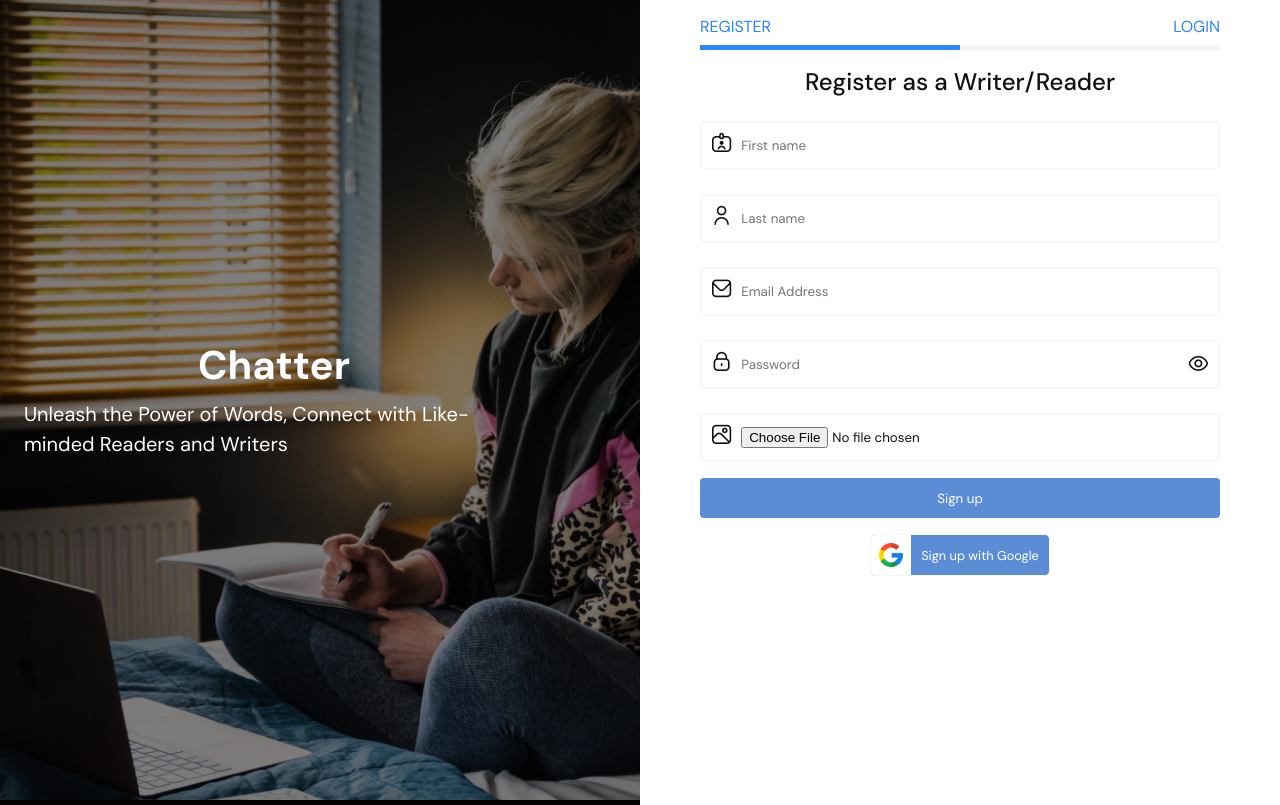
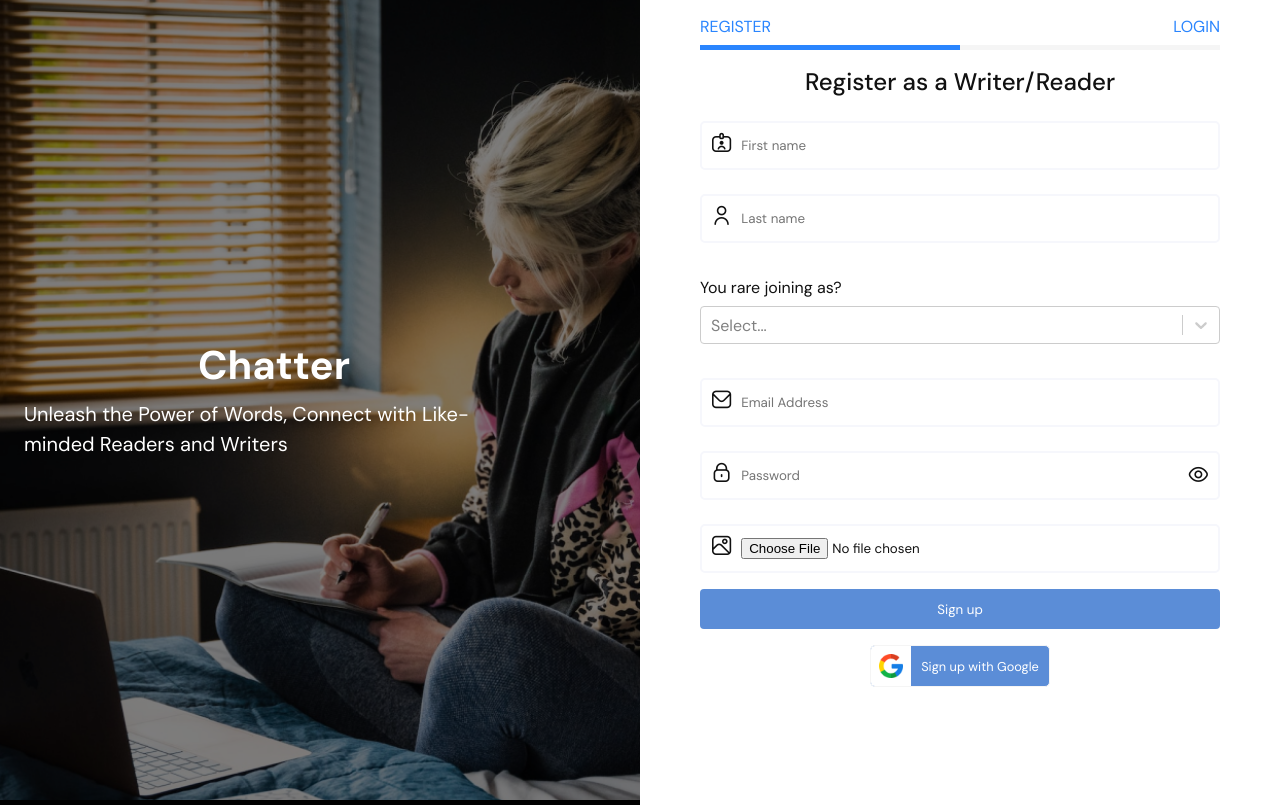
Before and after one commit to Im-Hassan-wd/verbose-broccoli, a React (Create React App) app: page /signup in a window 1280 px wide. Built offline with nearby package versions, Linux system fonts and the light colour scheme; no server answers.

Commit message:
made some changes

```diff
--- a/src/App.js
+++ b/src/App.js
@@ -68,17 +68,14 @@ function App() {
               <Route exact path="/">
                 <Landing />
               </Route>
-              <Route path="/posts">
+              <Route exact path="/posts">
                 {user ? <Home sw={screenWidth} /> : <Redirect to="/login" />}
               </Route>
               <Route path="/create-post">
                 {user ? <Create /> : <Redirect to="/" />}
               </Route>
-              <Route path="/profile">
-                {user ? <Profile /> : <Redirect to="/" />}
-              </Route>
               <Route path="/login">
-                {!user ? <Login /> : <Redirect to="/" />}
+                {!user ? <Login /> : <Redirect to="/posts" />}
               </Route>
               <Route path="/signup">
                 {!user ? <Signup /> : <Redirect to="/posts" />}
--- a/src/components/Navbar.js
+++ b/src/components/Navbar.js
@@ -24,7 +24,7 @@ export default function Navbar({ screenWidth, mobileMenu, setMobileMenu }) {
       </div>
       <ul>
         <li>
-          <NavLink className="navlink" exact to="/">
+          <NavLink className="navlink" exact to="/posts">
             Feeds
           </NavLink>
         </li>
@@ -36,10 +36,10 @@ export default function Navbar({ screenWidth, mobileMenu, setMobileMenu }) {
       </ul>
       <div className="more">
         {screenWidth > 404 && <NavbarOption />}
-        <Link to="/profile" className="user">
+        <div className="user">
           <span>{user.displayName}</span>
           <Avatar src={user.photoURL} />
-        </Link>
+        </div>
       </div>
     </nav>
   );
--- a/src/components/Sidebar.css
+++ b/src/components/Sidebar.css
@@ -1,11 +1,25 @@
+/* width */
+.sidebar::-webkit-scrollbar {
+  width: 5px;
+}
+
+/* Track */
+::-webkit-scrollbar-track {
+  background: #b9b9b9;
+}
+
+/* Handle */
+::-webkit-scrollbar-thumb {
+  background: #888;
+}
+
 .sidebar {
   border: 1px solid #f5f5f5;
   padding: 24px;
   width: 300px;
   background: #fff;
-  min-height: 100vh;
+  height: 100vh;
   overflow-y: scroll;
-  position: relative;
 }
 .sidebar h4 {
   position: static;
@@ -15,23 +29,15 @@
   display: flex;
   align-items: center;
   gap: 10px;
+  color: var(--blue);
 }
 .sidebar .logo i {
   font-size: 2rem;
 }
-/* logo theme color  */
+
 .sidebar .logo span {
   font-size: 30px;
   font-weight: bold;
-}
-.sidebar .logo span.color-ff4545 {
-  color: var(--red);
-}
-.sidebar .logo span.color-2a85fe {
-  color: var(--blue);
-}
-.sidebar .logo span.color-a058b3 {
-  color: var(--purple);
 }
 .sidebar ul {
   margin: 24px 0;
--- a/src/components/Sidebar.js
+++ b/src/components/Sidebar.js
@@ -9,7 +9,7 @@ import NavbarOption from "./NavbarOption";
 import { useAuthContext } from "../hooks/useAuthContext";
 
 const overviews = [
-  { icon: "circle-f", name: "Feed", to: "/" },
+  { icon: "circle-f", name: "Feed", to: "/posts" },
   { icon: "bookmark", name: "Bookmarks", to: "/bookmarks" },
   { icon: "users", name: "Team blogs", to: "/b" },
   { icon: "envelope", name: "Drafts", to: "/d" },
@@ -25,7 +25,7 @@ const tags = [
 ];
 
 const personal = [
-  { icon: "user", name: "Account", to: "/" },
+  { icon: "user", name: "Account", to: "/settings" },
   { icon: "bell", name: "Notification", to: "/bookmarks" },
 ];
 
@@ -40,11 +40,7 @@ export default function Sidebar({ screenWidth, mobileMenu, setMobileMenu }) {
     <>
       {(mobileMenu || screenWidth > 550) && (
         <div className="sidebar">
-          <div
-            className={
-              localColor ? `logo color-${localColor}` : `logo color-${color}`
-            }
-          >
+          <div className="logo">
             <i className="fi fi-sr-comment-quote"></i>
 
             <span>Chatter</span>
--- a/src/hooks/useSignup.js
+++ b/src/hooks/useSignup.js
@@ -8,7 +8,14 @@ export const useSignup = () => {
   const [isPending, setIsPending] = useState(false);
   const { dispatch } = useAuthContext();
 
-  const signup = async (firstName, lastName, email, password, thumbnail) => {
+  const signup = async (
+    firstName,
+    lastName,
+    email,
+    password,
+    thumbnail,
+    category
+  ) => {
     setError(null);
     setIsPending(true);
 
@@ -40,6 +47,7 @@ export const useSignup = () => {
         email,
         lastName,
         headline: "",
+        category,
       });
 
       // dispatch login action
--- a/src/pages/home/Home.js
+++ b/src/pages/home/Home.js
@@ -12,7 +12,6 @@ import { useTheme } from "../../hooks/useTheme";
 import PostList from "../../components/PostList";
 import Interest from "../../components/Interest";
 import Aside from "../../components/Aside";
-import Create from "./Create";
 
 export default function Home({ sw }) {
   const { color } = useTheme();
@@ -51,7 +50,6 @@ export default function Home({ sw }) {
       {documents && (
         <React.Fragment>
           <div className="main-content">
-            <Create />
             <div className="create">
               <div>
                 <h1>Feed</h1>
--- a/src/pages/landing/Landing.css
+++ b/src/pages/landing/Landing.css
@@ -1,3 +1,11 @@
+.landing {
+  position: absolute;
+  top: 0;
+  left: 0;
+  width: 100%;
+  z-index: 20;
+  background: var(--smoke);
+}
 .landing nav {
   display: flex;
   justify-content: space-between;
--- a/src/pages/landing/Landing.js
+++ b/src/pages/landing/Landing.js
@@ -8,6 +8,10 @@ import "./Landing.css";
 
 // components
 import Card from "./components/Card";
+
+// hooks
+import { useAuthContext } from "../../hooks/useAuthContext";
+import { useLogout } from "../../hooks/useLogout";
 
 const cardContents = [
   {
@@ -27,6 +31,9 @@ const cardContents = [
   },
 ];
 export default function Landing() {
+  const { user } = useAuthContext();
+  const { logout, isPending, error } = useLogout();
+
   return (
     <div className="landing">
       <nav>
@@ -45,9 +52,10 @@ export default function Landing() {
             <Link to="#">Contact</Link>
           </li>
           <li>
-            <Link to="/login">Blogs</Link>
+            <Link to="/posts">Blogs</Link>
           </li>
         </ul>
+        {!user && (
           <div className="btns">
             <Link className="btn btn-login" to="/login">
               Log in
@@ -56,6 +64,20 @@ export default function Landing() {
               Sign up
             </Link>
           </div>
+        )}
+        {user && (
+          <div className="btns">
+            {isPending ? (
+              <button className="btn" disabled>
+                Logging out...
+              </button>
+            ) : (
+              <button className="btn" onClick={logout}>
+                Logout
+              </button>
+            )}
+          </div>
+        )}
       </nav>
 
       <section id="hero">
--- a/src/pages/signup/Signup.css
+++ b/src/pages/signup/Signup.css
@@ -76,8 +76,6 @@ p.join {
 }
 /* forms */
 .auth-form .input-div {
-  display: flex;
-  align-items: center;
   padding: 10px;
   margin-top: 24px;
   display: flex;
@@ -85,6 +83,16 @@ p.join {
   gap: 10px;
   border-radius: 5px;
   border: 2px solid #f6f7fc;
+}
+.auth-form .input-div:nth-child(3) {
+  display: block;
+  text-align: left;
+  border: none;
+  padding: 10px 0;
+}
+.auth-form .input-div:nth-child(3) label {
+  margin-bottom: 8px;
+  display: inline-block;
 }
 .auth-form .input-div input {
   border: none;
--- a/src/pages/signup/Signup.js
+++ b/src/pages/signup/Signup.js
@@ -1,26 +1,39 @@
 import { useState } from "react";
 import { Link } from "react-router-dom";
+import Select from "react-select";
+
+// styles
+import "./Signup.css";
+
+// hooks & components
+import { useGoogle } from "../../hooks/useGoogle";
 import { useSignup } from "../../hooks/useSignup";
 import GoogleButton from "../../components/GoogleButton";
 
-// styles
-import "./Signup.css";
-import { useGoogle } from "../../hooks/useGoogle";
+const userCategories = [
+  { value: "writer", label: "Writer" },
+  { value: "reader", label: "Reader" },
+];
 
 export default function Signup() {
+  // states
   const [firstName, setFirstName] = useState("");
   const [lastName, setLastName] = useState("");
   const [email, setEmail] = useState("");
   const [password, setPassword] = useState("");
+  const [thumbnail, setThumbnail] = useState(null);
+  const [userCategory, setUserCategory] = useState("");
+
+  const [thumbnailError, setThumbnailError] = useState(null);
   const [textType, setTextType] = useState(false);
-  const [thumbnail, setThumbnail] = useState(null);
-  const [thumbnailError, setThumbnailError] = useState(null);
+
+  // functions
   const { signup, isPending, error } = useSignup();
   const { googleSignUp, signupError, isPending: signupPending } = useGoogle();
 
   const handleSubmit = (e) => {
     e.preventDefault();
-    signup(firstName, lastName, email, password, thumbnail);
+    signup(firstName, lastName, email, password, thumbnail, userCategory);
   };
 
   const handleInputType = (e) => {
@@ -105,6 +118,14 @@ export default function Signup() {
           </div>
 
           <div className="input-div">
+            <label className="join">You rare joining as?</label>
+            <Select
+              options={userCategories}
+              onChange={(option) => setUserCategory(option.value)}
+            />
+          </div>
+
+          <div className="input-div">
             <label htmlFor="email">
               <i className="fi fi-rr-envelope"></i>
             </label>
```
Lines whose indentation alone changed are shown as unchanged.
